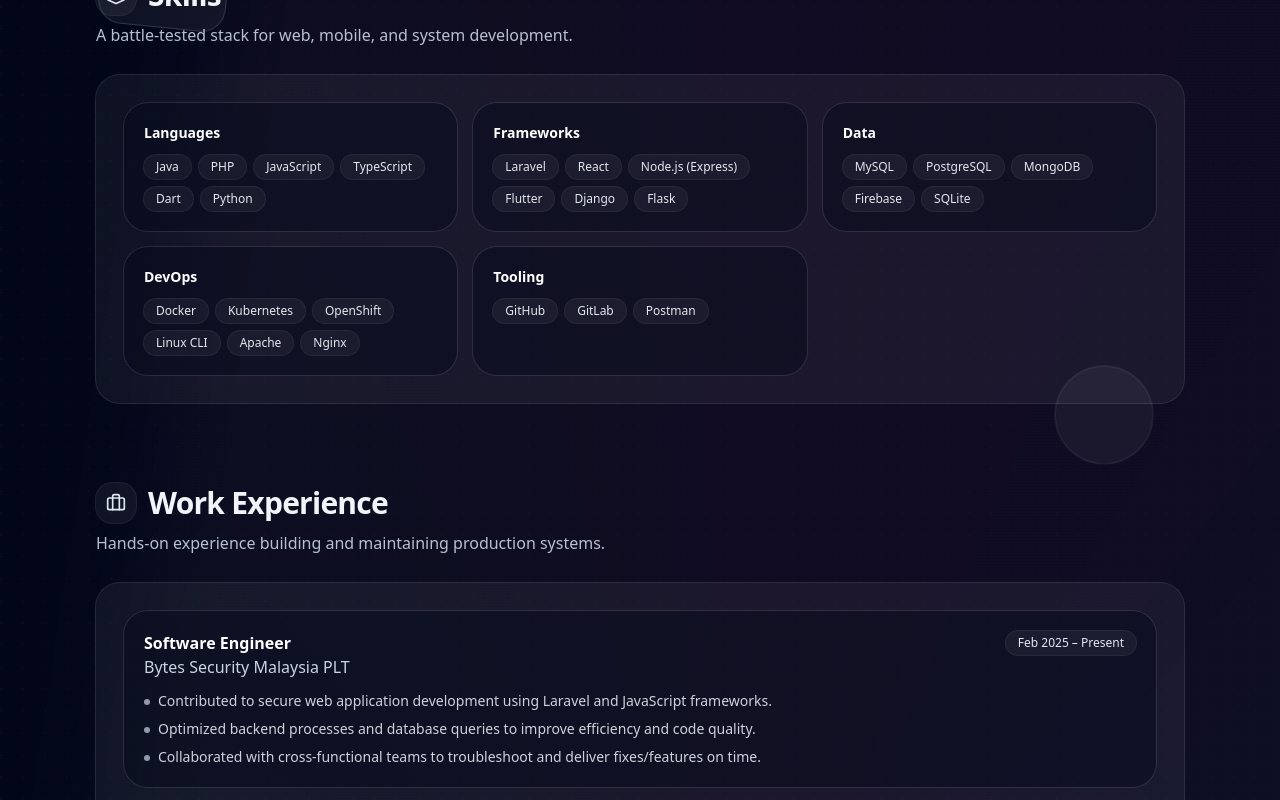
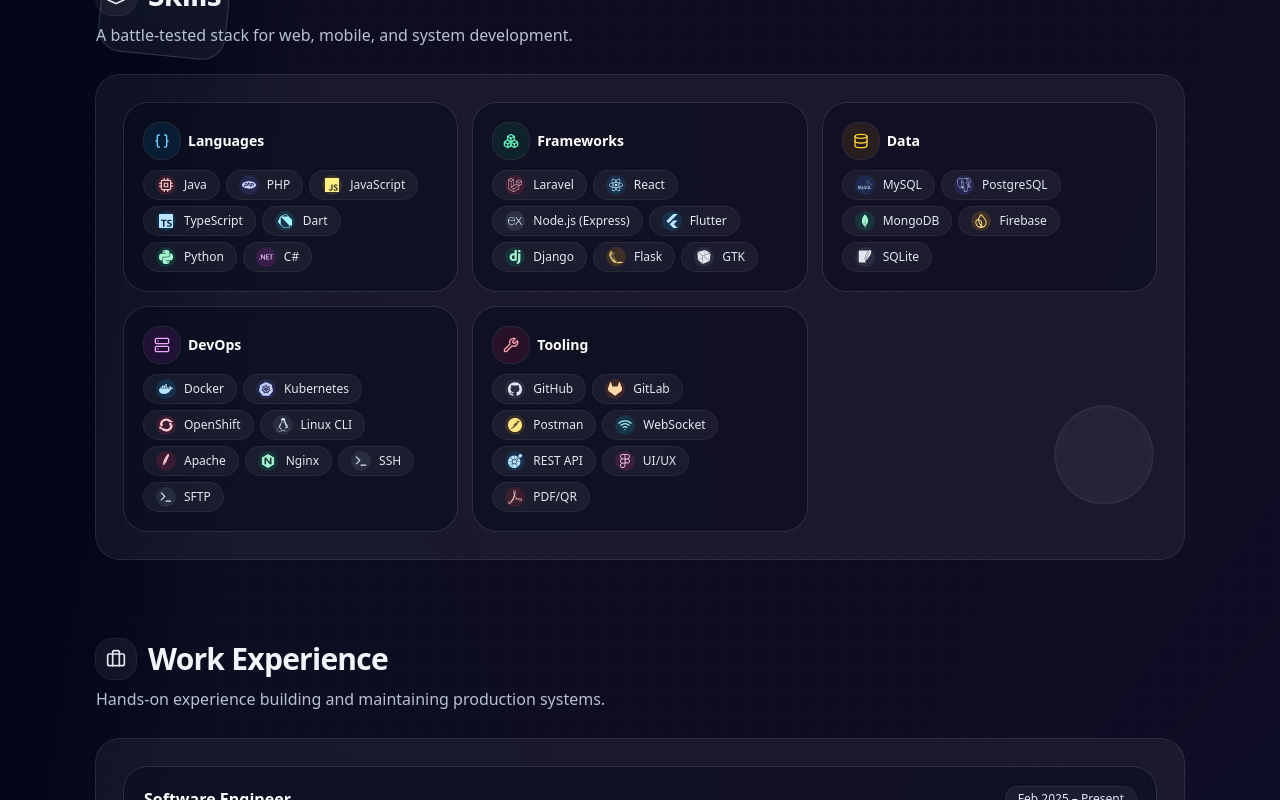
Before and after one commit to LRecodex/portfolio-azim, a React (Vite) app: page / in a window 1280 px wide. Shown: the part 1160-1960 px from the top of the page. Built offline with nearby package versions, Linux system fonts and the light colour scheme; the HTML template or start-up script is replaced by a standard one.

Commit message:
update icons

```diff
--- a/package.json
+++ b/package.json
@@ -14,7 +14,8 @@
     "framer-motion": "^12.29.2",
     "lucide-react": "^0.563.0",
     "react": "^19.2.0",
-    "react-dom": "^19.2.0"
+    "react-dom": "^19.2.0",
+    "react-icons": "^5.5.0"
   },
   "devDependencies": {
     "@eslint/js": "^9.39.1",
--- a/src/App.tsx
+++ b/src/App.tsx
@@ -21,7 +21,46 @@
   Linkedin,
   Sparkles,
   Layers,
+  Braces,
+  Boxes,
+  Database,
+  Server,
+  Wrench,
 } from "lucide-react";
+import type { IconType } from "react-icons";
+import {
+  SiPhp,
+  SiJavascript,
+  SiTypescript,
+  SiDart,
+  SiPython,
+  SiDotnet,
+  SiLaravel,
+  SiReact,
+  SiExpress,
+  SiFlutter,
+  SiDjango,
+  SiFlask,
+  SiGtk,
+  SiMysql,
+  SiPostgresql,
+  SiMongodb,
+  SiFirebase,
+  SiSqlite,
+  SiDocker,
+  SiKubernetes,
+  SiRedhatopenshift,
+  SiLinux,
+  SiApache,
+  SiNginx,
+  SiGithub,
+  SiGitlab,
+  SiPostman,
+  SiOpenapiinitiative,
+  SiFigma,
+  SiAdobeacrobatreader,
+} from "react-icons/si";
+import { FiTerminal, FiWifi, FiCpu } from "react-icons/fi";
 
 type Experience = {
   company: string;
@@ -149,6 +188,32 @@
   return (
     <span className="inline-flex items-center rounded-full bg-white/5 ring-1 ring-white/10 px-3 py-1 text-xs text-slate-200">
       {children}
+    </span>
+  );
+}
+
+function SkillPill({
+  label,
+  meta,
+}: {
+  label: string;
+  meta?: { icon: IconType; tint: string; bg: string };
+}) {
+  return (
+    <span className="inline-flex items-center gap-2 rounded-full bg-white/5 ring-1 ring-white/10 px-3 py-1 text-xs text-slate-200">
+      {meta ? (
+        <span
+          className={cn(
+            "inline-flex h-5 w-5 items-center justify-center rounded-full",
+            meta.bg,
+          )}
+        >
+          <meta.icon className={cn("h-3.5 w-3.5", meta.tint)} />
+        </span>
+      ) : (
+        <span className="h-1.5 w-1.5 rounded-full bg-white/40" />
+      )}
+      {label}
     </span>
   );
 }
@@ -507,14 +572,84 @@
   const blobLift = useTransform(scrollY, [0, 900], [0, 80]);
   const shapeDrift = useTransform(scrollY, [0, 900], [0, -60]);
 
+  const skillItemMeta: Record<
+    string,
+    { icon: IconType; tint: string; bg: string }
+  > = {
+    Java: { icon: FiCpu, tint: "text-red-200", bg: "bg-red-500/15" },
+    PHP: { icon: SiPhp, tint: "text-indigo-200", bg: "bg-indigo-500/15" },
+    JavaScript: {
+      icon: SiJavascript,
+      tint: "text-yellow-200",
+      bg: "bg-yellow-500/15",
+    },
+    TypeScript: {
+      icon: SiTypescript,
+      tint: "text-sky-200",
+      bg: "bg-sky-500/15",
+    },
+    Dart: { icon: SiDart, tint: "text-cyan-200", bg: "bg-cyan-500/15" },
+    Python: { icon: SiPython, tint: "text-emerald-200", bg: "bg-emerald-500/15" },
+    "C#": { icon: SiDotnet, tint: "text-fuchsia-200", bg: "bg-fuchsia-500/15" },
+    Laravel: { icon: SiLaravel, tint: "text-rose-200", bg: "bg-rose-500/15" },
+    React: { icon: SiReact, tint: "text-sky-200", bg: "bg-sky-500/15" },
+    "Node.js (Express)": {
+      icon: SiExpress,
+      tint: "text-slate-100",
+      bg: "bg-slate-500/25",
+    },
+    Flutter: { icon: SiFlutter, tint: "text-sky-200", bg: "bg-sky-500/15" },
+    Django: { icon: SiDjango, tint: "text-emerald-200", bg: "bg-emerald-500/15" },
+    Flask: { icon: SiFlask, tint: "text-amber-200", bg: "bg-amber-500/15" },
+    GTK: { icon: SiGtk, tint: "text-slate-200", bg: "bg-slate-500/20" },
+    MySQL: { icon: SiMysql, tint: "text-blue-200", bg: "bg-blue-500/15" },
+    PostgreSQL: { icon: SiPostgresql, tint: "text-indigo-200", bg: "bg-indigo-500/15" },
+    MongoDB: { icon: SiMongodb, tint: "text-emerald-200", bg: "bg-emerald-500/15" },
+    Firebase: { icon: SiFirebase, tint: "text-amber-200", bg: "bg-amber-500/15" },
+    SQLite: { icon: SiSqlite, tint: "text-slate-200", bg: "bg-slate-500/20" },
+    Docker: { icon: SiDocker, tint: "text-sky-200", bg: "bg-sky-500/15" },
+    Kubernetes: { icon: SiKubernetes, tint: "text-indigo-200", bg: "bg-indigo-500/15" },
+    OpenShift: {
+      icon: SiRedhatopenshift,
+      tint: "text-rose-200",
+      bg: "bg-rose-500/15",
+    },
+    "Linux CLI": { icon: SiLinux, tint: "text-slate-200", bg: "bg-slate-500/20" },
+    Apache: { icon: SiApache, tint: "text-rose-200", bg: "bg-rose-500/15" },
+    Nginx: { icon: SiNginx, tint: "text-emerald-200", bg: "bg-emerald-500/15" },
+    SSH: { icon: FiTerminal, tint: "text-slate-200", bg: "bg-slate-500/20" },
+    SFTP: { icon: FiTerminal, tint: "text-slate-200", bg: "bg-slate-500/20" },
+    WebSocket: { icon: FiWifi, tint: "text-cyan-200", bg: "bg-cyan-500/15" },
+    GitHub: { icon: SiGithub, tint: "text-slate-200", bg: "bg-slate-500/20" },
+    GitLab: { icon: SiGitlab, tint: "text-orange-200", bg: "bg-orange-500/15" },
+    Postman: { icon: SiPostman, tint: "text-amber-200", bg: "bg-amber-500/15" },
+    "UI/UX": { icon: SiFigma, tint: "text-pink-200", bg: "bg-pink-500/15" },
+    "REST API": {
+      icon: SiOpenapiinitiative,
+      tint: "text-sky-200",
+      bg: "bg-sky-500/15",
+    },
+    "PDF/QR": {
+      icon: SiAdobeacrobatreader,
+      tint: "text-red-200",
+      bg: "bg-red-500/15",
+    },
+  };
+
   const skills = useMemo(
     () => [
       {
         title: "Languages",
-        items: ["Java", "PHP", "JavaScript", "TypeScript", "Dart", "Python"],
+        icon: Braces,
+        tint: "text-sky-300",
+        bg: "bg-sky-500/10",
+        items: ["Java", "PHP", "JavaScript", "TypeScript", "Dart", "Python", "C#"],
       },
       {
         title: "Frameworks",
+        icon: Boxes,
+        tint: "text-emerald-300",
+        bg: "bg-emerald-500/10",
         items: [
           "Laravel",
           "React",
@@ -522,14 +657,21 @@
           "Flutter",
           "Django",
           "Flask",
+          "GTK",
         ],
       },
       {
         title: "Data",
+        icon: Database,
+        tint: "text-amber-300",
+        bg: "bg-amber-500/10",
         items: ["MySQL", "PostgreSQL", "MongoDB", "Firebase", "SQLite"],
       },
       {
         title: "DevOps",
+        icon: Server,
+        tint: "text-fuchsia-300",
+        bg: "bg-fuchsia-500/10",
         items: [
           "Docker",
           "Kubernetes",
@@ -537,9 +679,17 @@
           "Linux CLI",
           "Apache",
           "Nginx",
+          "SSH",
+          "SFTP",
         ],
       },
-      { title: "Tooling", items: ["GitHub", "GitLab", "Postman"] },
+      {
+        title: "Tooling",
+        icon: Wrench,
+        tint: "text-rose-300",
+        bg: "bg-rose-500/10",
+        items: ["GitHub", "GitLab", "Postman", "WebSocket", "REST API", "UI/UX", "PDF/QR"],
+      },
     ],
     [],
   );
@@ -910,12 +1060,22 @@
               key={group.title}
               className="rounded-3xl bg-slate-950/40 ring-1 ring-white/10 p-5 hover:bg-white/5 transition"
             >
-              <div className="text-sm font-semibold text-white">
+              <div className="flex items-center gap-2 text-sm font-semibold text-white">
+                {group.icon ? (
+                  <span
+                    className={cn(
+                      "inline-flex h-9 w-9 items-center justify-center rounded-2xl ring-1 ring-white/10",
+                      group.bg,
+                    )}
+                  >
+                    <group.icon className={cn("h-4 w-4", group.tint)} />
+                  </span>
+                ) : null}
                 {group.title}
               </div>
               <div className="mt-3 flex flex-wrap gap-2">
                 {group.items.map((it) => (
-                  <Pill key={it}>{it}</Pill>
+                  <SkillPill key={it} label={it} meta={skillItemMeta[it]} />
                 ))}
               </div>
             </div>
@@ -1118,8 +1278,7 @@
       <footer className="mx-auto max-w-6xl px-4 sm:px-6 lg:px-8 pb-10">
         <div className="rounded-3xl bg-white/5 ring-1 ring-white/10 px-5 py-4 flex flex-wrap items-center justify-between gap-3">
           <div className="text-sm text-slate-300">
-            © {new Date().getFullYear()} Muhammad Fauzul Azim • Built with React
-            + Tailwind
+            © {new Date().getFullYear()} Muhammad Fauzul Azim Bin Imran Hayat
           </div>
           <div className="text-xs text-slate-400">
             Turning ideas into production-ready systems.
```
Also changed, not shown: 1 other file (tests, documents, lock files or other folders).
